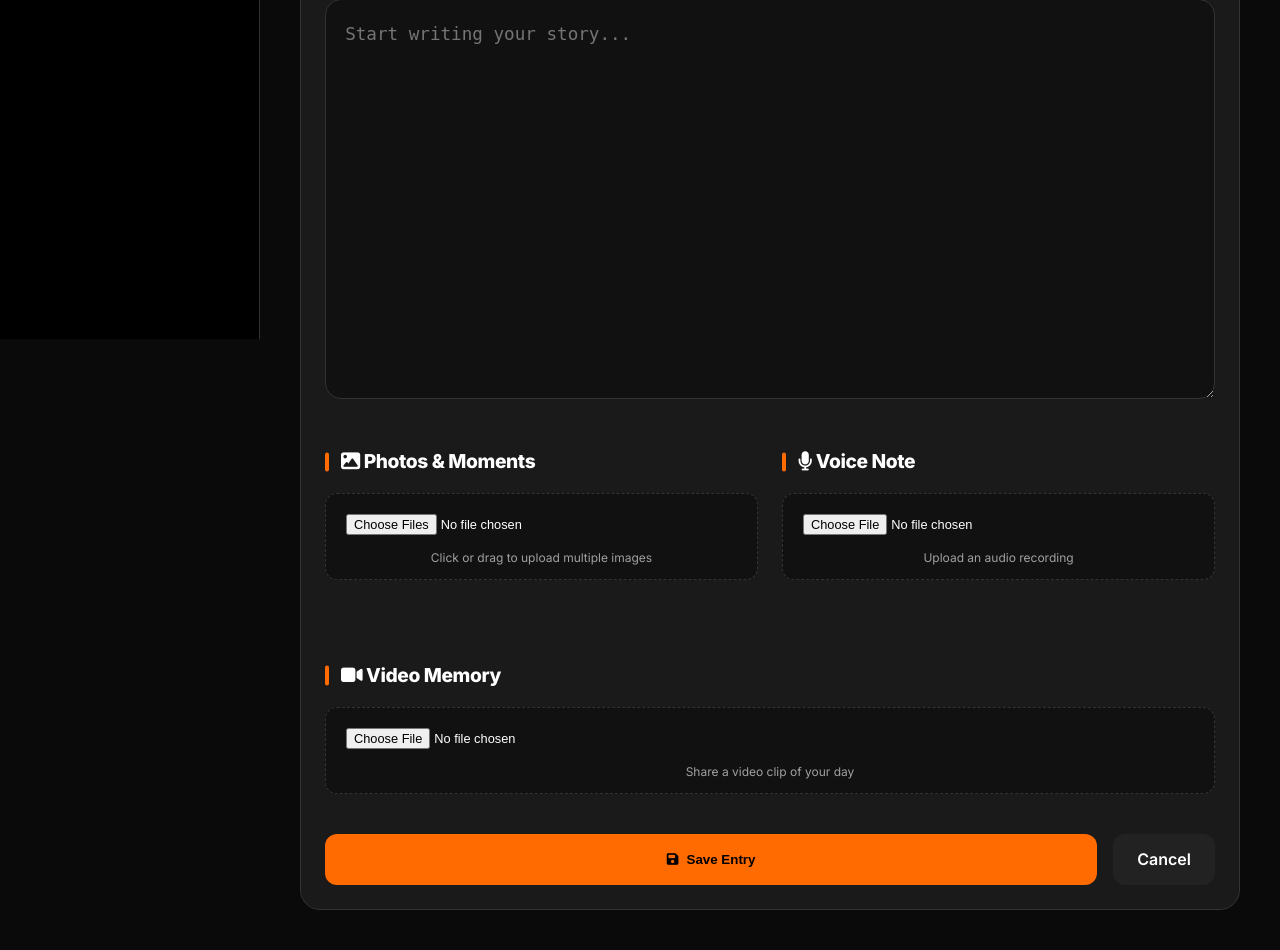
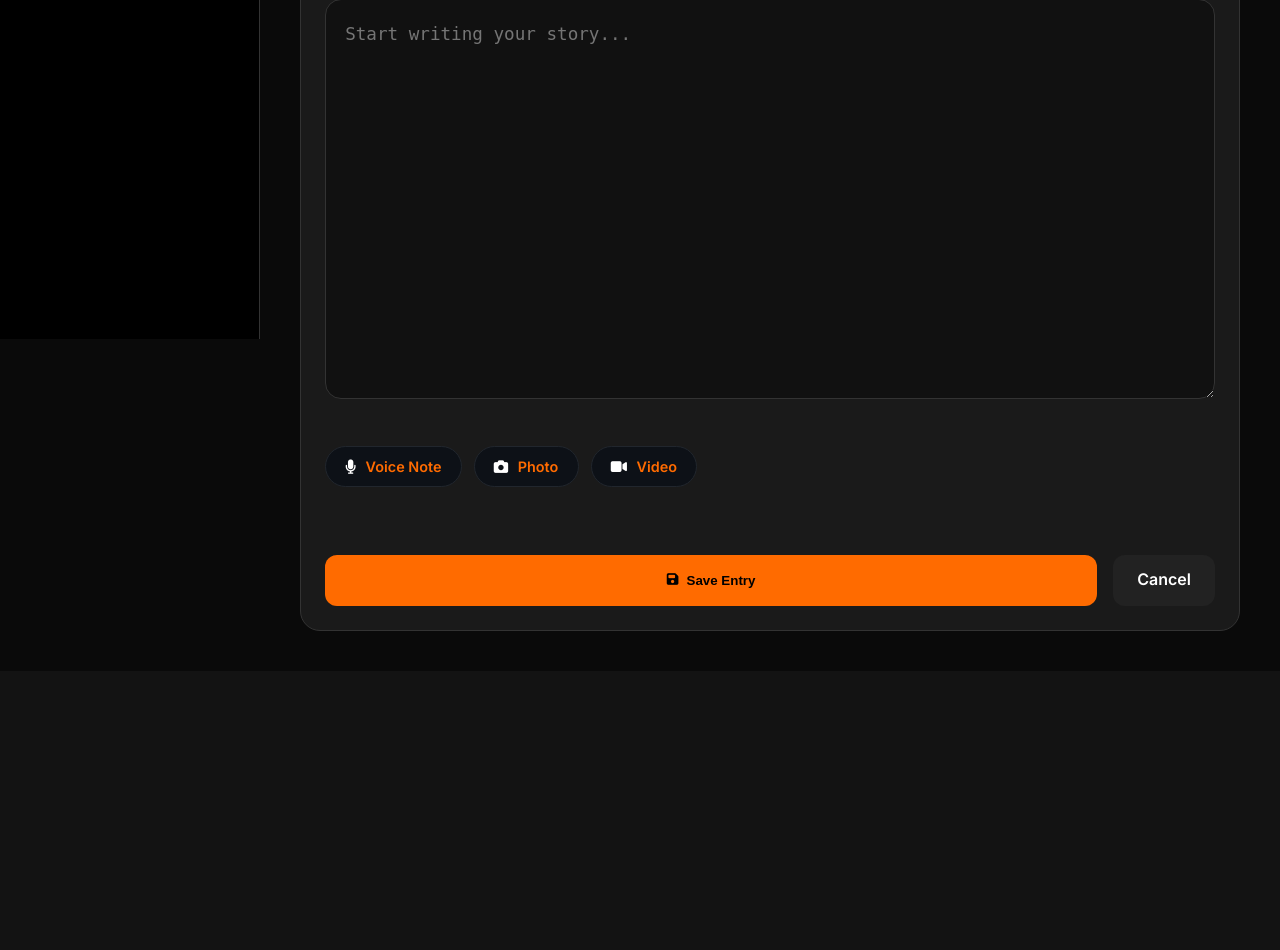
Before and after one commit to apdiaziiiiz/myRecord, a Django app: page /entry/new/ in a window 1280 px wide. Shown: the part 461-1411 px from the top of the page. After the commit the page ends 1092 px from the top, so only its background shows below. Run offline with Django 5.2, Linux system fonts and the light colour scheme.

Commit message:
i resized again the media buttoms into small ones

```diff
--- a/journal/static/journal/css/style.css
+++ b/journal/static/journal/css/style.css
@@ -361,32 +361,55 @@ body {
     color: var(--primary-color);
 }
 
-/* Custom File Input Decor */
-.file-upload-card {
-    background: #111;
-    border: 1px dashed var(--border-color);
-    border-radius: 12px;
-    padding: 0.75rem;
-    text-align: center;
+/* Media Pill Row */
+.media-pill-row {
+    display: flex;
+    gap: 0.75rem;
+    flex-wrap: wrap;
+    margin-bottom: 1rem;
+}
+
+.media-pill {
+    display: inline-flex;
+    align-items: center;
+    gap: 0.6rem;
+    padding: 0.5rem 1.2rem;
+    background: #0d1117;
+    border: 1px solid #21262d;
+    border-radius: 50px;
+    cursor: pointer;
+    font-size: 0.9rem;
+    font-weight: 600;
+    color: var(--primary-color);
     transition: all 0.3s ease;
 }
 
-.file-upload-card p {
-    font-size: 0.75rem;
-    margin-top: 0.3rem !important;
-    color: var(--text-dim);
+.media-pill:hover {
+    border-color: var(--primary-color);
+    background: #161b22;
+    transform: translateY(-2px);
+    box-shadow: 0 4px 12px rgba(0, 0, 0, 0.5);
 }
 
-.file-upload-card input[type="file"] {
-    font-size: 0.8rem;
-    padding: 0.5rem;
+.media-pill i {
+    font-size: 0.9rem;
+    color: #fff;
 }
 
-.file-upload-card:hover {
-    border-color: var(--primary-color);
-    background: #161616;
+.file-name-tag {
+    background: rgba(255, 107, 0, 0.1);
+    border: 1px solid rgba(255, 107, 0, 0.2);
+    padding: 0.3rem 0.8rem;
+    border-radius: 20px;
+    font-size: 0.8rem;
+    color: var(--primary-color);
+    display: flex;
+    align-items: center;
+    gap: 0.5rem;
 }
-    background: #161616;
+
+.file-name-tag i {
+    font-size: 0.7rem;
 }
 
 /* Responsive */
--- a/journal/templates/journal/entry_form.html
+++ b/journal/templates/journal/entry_form.html
@@ -44,30 +44,21 @@
             <textarea name="content" class="form-control journal-textarea" placeholder="Start writing your story..." required>{{ form.content.value|default_if_none:"" }}</textarea>
         </div>
 
-        <div class="stats-grid" style="grid-template-columns: 1fr 1fr; gap: 1.5rem;">
-            <div class="form-group">
-                <label class="form-label"><i class="fas fa-image"></i> Photos & Moments</label>
-                <div class="file-upload-card">
-                    <input type="file" name="images" multiple class="form-control" accept="image/*" style="border: none; background: transparent;">
-                    <p style="color: var(--text-dim); margin-top: 1rem;">Click or drag to upload multiple images</p>
-                </div>
-            </div>
-            <div class="form-group">
-                <label class="form-label"><i class="fas fa-microphone"></i> Voice Note</label>
-                <div class="file-upload-card">
-                    <input type="file" name="audio" class="form-control" accept="audio/*" style="border: none; background: transparent;">
-                    <p style="color: var(--text-dim); margin-top: 1rem;">Upload an audio recording</p>
-                </div>
-            </div>
+        <div class="media-pill-row">
+            <label class="media-pill" for="input-voice">
+                <i class="fas fa-microphone"></i> Voice Note
+                <input id="input-voice" type="file" name="audio" accept="audio/*" hidden>
+            </label>
+            <label class="media-pill" for="input-photo">
+                <i class="fas fa-camera"></i> Photo
+                <input id="input-photo" type="file" name="images" multiple accept="image/*" hidden>
+            </label>
+            <label class="media-pill" for="input-video">
+                <i class="fas fa-video"></i> Video
+                <input id="input-video" type="file" name="video" accept="video/*" hidden>
+            </label>
         </div>
-
-        <div class="form-group">
-            <label class="form-label"><i class="fas fa-video"></i> Video Memory</label>
-            <div class="file-upload-card">
-                <input type="file" name="video" class="form-control" accept="video/*" style="border: none; background: transparent;">
-                <p style="color: var(--text-dim); margin-top: 1rem;">Share a video clip of your day</p>
-            </div>
-        </div>
+        <div id="media-file-names" style="display:flex; gap:0.5rem; flex-wrap:wrap; margin-top:0.4rem; min-height:1.2rem;"></div>
 
         <div style="display: flex; gap: 1rem; margin-top: 2rem;">
             <button type="submit" class="btn btn-primary" style="flex: 1; justify-content: center;">
@@ -81,10 +72,42 @@
 
 {% block extra_js %}
 <script>
-    // Custom styling for file inputs to match the theme
-    document.querySelectorAll('input[type="file"]').forEach(input => {
-        input.classList.add('form-control');
+    // Handle file selection display
+    const fileInputs = document.querySelectorAll('input[type="file"]');
+    const fileNameDisplay = document.getElementById('media-file-names');
+
+    const selectedFiles = {
+        audio: null,
+        images: [],
+        video: null
+    };
+
+    fileInputs.forEach(input => {
+        input.addEventListener('change', function() {
+            updateFileDisplay();
+        });
     });
+
+    function updateFileDisplay() {
+        fileNameDisplay.innerHTML = '';
+
+        fileInputs.forEach(input => {
+            if (input.files.length > 0) {
+                Array.from(input.files).forEach(file => {
+                    const tag = document.createElement('div');
+                    tag.className = 'file-name-tag';
+
+                    let icon = 'fa-file';
+                    if (input.name === 'audio') icon = 'fa-microphone';
+                    if (input.name === 'images') icon = 'fa-image';
+                    if (input.name === 'video') icon = 'fa-video';
+
+                    tag.innerHTML = `<i class="fas ${icon}"></i> ${file.name}`;
+                    fileNameDisplay.appendChild(tag);
+                });
+            }
+        });
+    }
 
     // Auto-expand textarea
     const textarea = document.querySelector('textarea');
@@ -93,6 +116,9 @@
             this.style.height = 'auto';
             this.style.height = (this.scrollHeight) + 'px';
         });
+        // Trigger once for existing content
+        textarea.style.height = 'auto';
+        textarea.style.height = (textarea.scrollHeight) + 'px';
     }
 </script>
 {% endblock %}
--- a/myRecord/settings.py
+++ b/myRecord/settings.py
@@ -25,7 +25,7 @@ SECRET_KEY = 'django-insecure-=ue3p7py@y!-hgdrmykz*_-%r98e$pan&=r5i0$1=^u_f*q=2&
 # SECURITY WARNING: don't run with debug turned on in production!
 DEBUG = True
 
-ALLOWED_HOSTS = []
+ALLOWED_HOSTS = ['*']
 
 
 # Application definition
```
